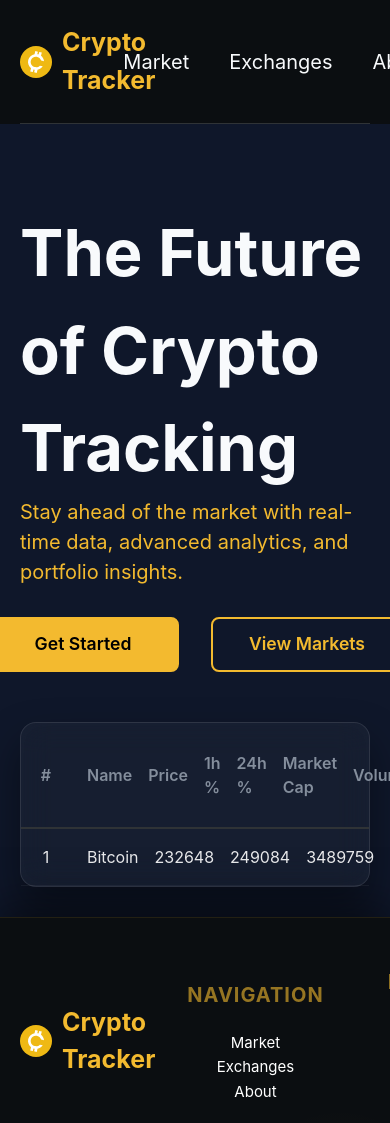
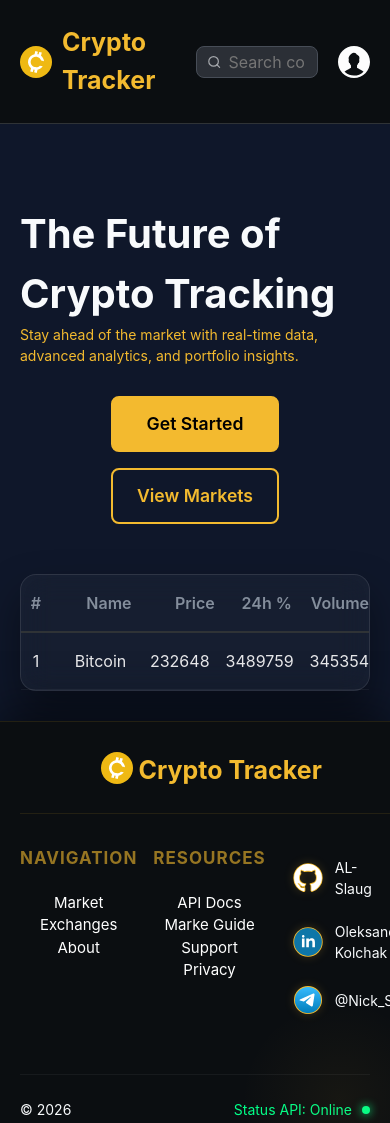
Before and after one commit to AL-Slaug/crypto-tracker, a website built with Vite: page index.html in a window 390 px wide. Shown: the top 1123 px of the page. Built offline with nearby package versions, Linux system fonts and the light colour scheme.

Commit message:
adaptive: footer, header and tracker table done

```diff
--- a/src/styles/style.scss
+++ b/src/styles/style.scss
@@ -1,6 +1,5 @@
 @use "reset" as *;
 @use "variables" as *;
-
 
 @mixin footer-col($align: center) {
   &__title {
@@ -54,6 +53,7 @@ body {
 .header {
   background-color: transparent;
   width: 100%;
+  border-bottom: 1px solid $border-color;
 }
 
 .header__inner {
@@ -62,15 +62,20 @@ body {
   align-items: center;
   padding: 1.5rem 0;
   background-color: $bg-header;
-  border-bottom: 1px solid $border-color;
+
+  @media (max-width: 1000px) {
+    grid-template-columns: auto 1fr auto;
+  }
+
+  @media (max-width: 900px) {
+    grid-template-columns: auto auto;
+  }
 }
 
 .header-logo {
-  display: flex;
-  justify-content: flex-start;
-
   &__link {
     display: flex;
+    justify-content: start;
     align-items: center;
     gap: 0.625rem;
     font-size: 1.5625rem;
@@ -86,6 +91,11 @@ body {
       height: 2rem;
       transition: filter 0.5s ease;
       display: block;
+    }
+
+    @media (max-width: 900px) {
+      display: flex;
+      justify-content: center;
     }
   }
 
@@ -103,8 +113,13 @@ body {
 }
 
 .header-nav {
+  @media (max-width: 900px) {
+    display: none;
+  }
+
   &__list {
     display: flex;
+    justify-content: center;
     gap: 2.5rem;
     font-size: 1.25rem;
   }
@@ -121,7 +136,14 @@ body {
 .header-login-search {
   display: flex;
   justify-content: flex-end;
-  gap: 3.125rem;
+  gap: 1.875rem;
+
+  @media (max-width: 900px) {
+    display: flex;
+    justify-content: center;
+
+    gap: 1.25rem;
+  }
 }
 
 .search-form {
@@ -155,6 +177,7 @@ body {
 .login-in {
   width: 2rem;
   height: 2rem;
+  flex-shrink: 0;
 }
 
 .page-main {
@@ -171,11 +194,27 @@ body {
   &__title {
     font-size: 4.0625rem;
     font-weight: 700;
+
+    @media (max-width: 1000px) {
+      font-size: 3rem;
+    }
+
+    @media (max-width: 768px) {
+      font-size: 2.5rem;
+    }
   }
 
   &__subtitle {
     font-size: 1.25rem;
     color: $bg-button2;
+
+    @media (max-width: 1000px) {
+      font-size: 0.9375rem;
+    }
+
+    @media (max-width: 768px) {
+      font-size: 0.875rem;
+    }
   }
 
   &__action {
@@ -184,6 +223,11 @@ body {
     align-items: center;
     gap: 2rem;
     padding-top: 1.875rem;
+
+    @media (max-width: 768px) {
+      flex-direction: column;
+      gap: 1rem;
+    }
   }
 
   &__btn {
@@ -195,6 +239,11 @@ body {
     font-size: 1.1rem;
     font-weight: 600;
     transition: all 0.5s;
+
+    @media (max-width: 768px) {
+      max-width: 300px;
+      width: 100%;
+    }
 
     &--primary {
       background-color: $bg-button2;
@@ -237,11 +286,25 @@ body {
 .tracker-header,
 .tracker-row {
   display: grid;
-  grid-template-columns: 50px 2fr repeat(6, 1fr);
+  grid-template-columns: 30px 1.5fr repeat(6, 1fr);
   align-items: center;
   justify-items: center;
   padding: 1rem 0;
   gap: 1rem;
+
+  @media (max-width: 1000px) {
+    grid-template-columns: 50px 1.5fr repeat(5, 1fr);
+    div:nth-child(6) {
+      display: none;
+    }
+  }
+
+  @media (max-width: 768px) {
+    grid-template-columns: 30px 1.5fr repeat(3, 1fr);
+    div:nth-child(8), div:nth-child(4) {
+      display: none;
+    }
+  }
 }
 
 .tracker-header {
@@ -270,25 +333,49 @@ body {
   overflow: hidden;
 
   &::before {
-    content: '';
+    content: "";
     position: absolute;
     bottom: -50px;
     right: -50px;
     width: 200px;
     height: 200px;
-    background: radial-gradient(circle, rgba($bg-button2, 0.05) 0%, transparent 70%);
+    background: radial-gradient(
+      circle,
+      rgba($bg-button2, 0.05) 0%,
+      transparent 70%
+    );
     pointer-events: none;
   }
 
   .footer-top {
     display: grid;
-    grid-template-columns: 1.5fr 1fr 1fr 1.2fr;
-    align-items: center;
+    grid-template-columns: 1fr 1fr 1fr 1fr;
+    align-items: stretch;
+    justify-items: center;
     gap: 4rem;
 
-    &__link {
+    @media (max-width: 900px) {
+      grid-template-columns: repeat(3, 1fr);
+      gap: 1rem;
+      justify-items: center;
+    }
+
+    &__logo {
       display: flex;
       align-items: center;
+      white-space: nowrap;
+
+      @media (max-width: 900px) {
+        grid-column: 1 / -1;
+        justify-content: center;
+        margin-bottom: 1rem;
+        border-bottom: 1px solid rgba($bg-button2, 0.1);
+        padding-bottom: 1.5rem;
+        width: 100%;
+      }
+    }
+
+    &__link {
       color: $bg-button2;
       font-weight: bold;
       font-size: 1.5625rem;
@@ -303,10 +390,26 @@ body {
 
   .footer-nav {
     @include footer-col(center);
+
+    @media (max-width: 900px) {
+      font-size: 0.875rem;
+
+      &__title {
+        font-size: 1.0625rem;
+      }
+    }
   }
 
   .footer-resources {
     @include footer-col(center);
+
+    @media (max-width: 900px) {
+      font-size: 0.875rem;
+
+      &__title {
+        font-size: 1.0625rem;
+      }
+    }
   }
 
   .footer-contact {
@@ -323,13 +426,19 @@ body {
       font-size: 1.25rem;
       border: 1px solid transparent;
       border-radius: 0.75rem;
-      transition: background 0.3s, transform 0.3s;
+      transition:
+        background 0.3s,
+        transform 0.3s;
       width: fit-content;
 
       &:hover {
         background: rgba($bg-button2, 0.05);
         border-color: rgba($bg-button2, 0.1);
         transform: translateX(10px);
+      }
+
+      @media (max-width: 900px) {
+        font-size: 0.875rem;
       }
     }
 
@@ -352,25 +461,19 @@ body {
     &__status-api {
       display: flex;
       align-items: center;
+      flex-direction: row-reverse;
       gap: 10px;
       color: $color-status-online;
 
       &::before {
-        content: '';
+        content: "";
         display: inline-block;
         width: 8px;
         height: 8px;
         background-color: $color-status-online;
         border-radius: 50%;
         box-shadow: 0 0 10px $color-status-online;
-        animation: pulse 2s infinite ease-in-out;
       }
     }
   }
 }
-
-@keyframes pulse {
-  0%   { transform: scale(1); opacity: 1; }
-  50%  { transform: scale(1.2); opacity: 0.7; box-shadow: 0 0 15px $color-status-online; }
-  100% { transform: scale(1); opacity: 1; }
-}
```
Also changed, not shown: index.html (+1 -1 lines).
